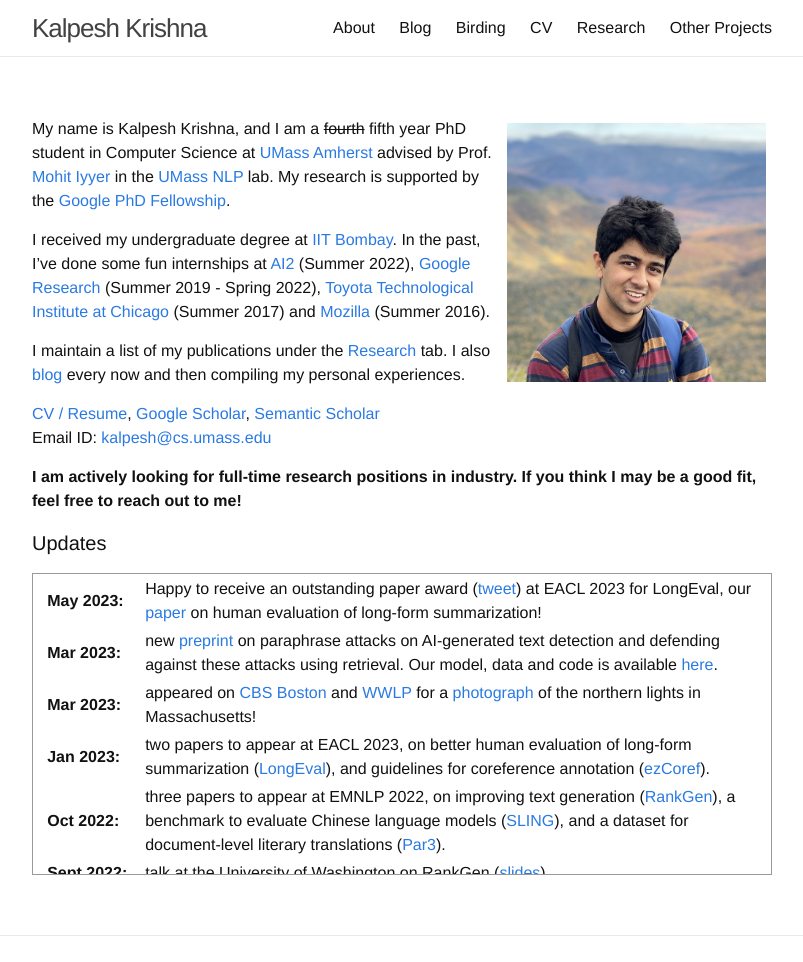
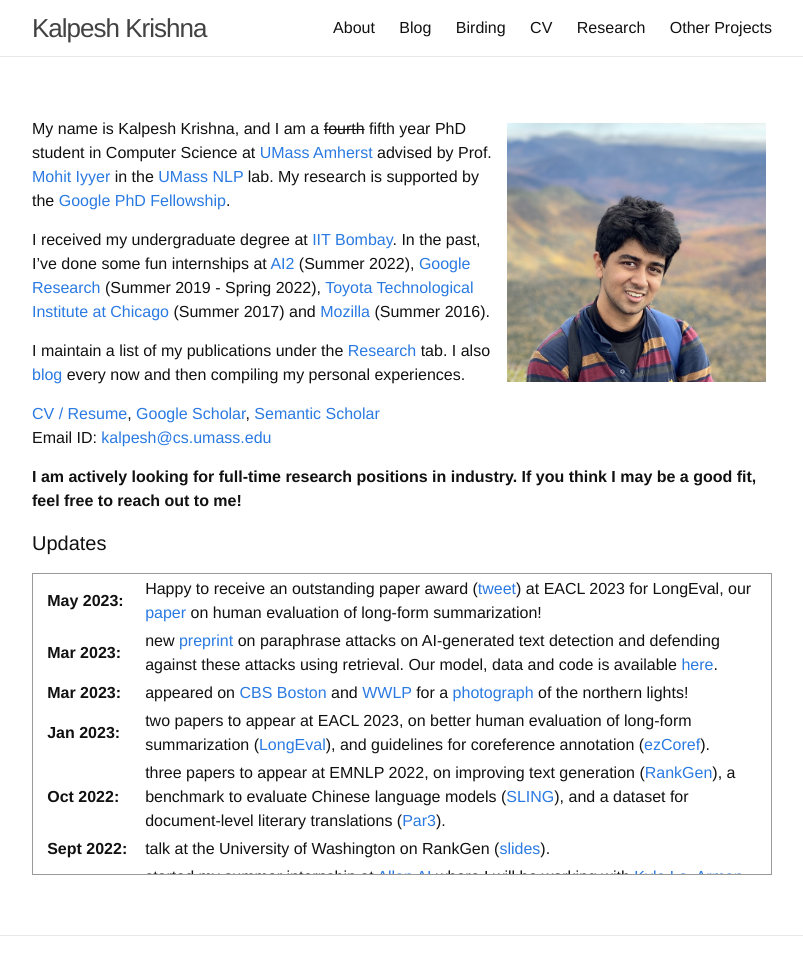
Before and after one commit to martiansideofthemoon/martiansideofthemoon.github.io, a Jekyll site: the page built from index.md, in a window 1280 px wide, cut to the strip 0-962 px from the top of the page. Shown: the whole strip, without its empty margins (238-1041 px from the left). Built offline with Jekyll 4.4.1, drawn with Linux system fonts in a browser that asks for light colours; comment, search, counter and statistics services are not loaded.

Commit message:
Update index.md

```diff
--- a/index.md
+++ b/index.md
@@ -24,7 +24,7 @@ Email ID: [kalpesh@cs.umass.edu](mailto:kalpesh@cs.umass.edu)
 <col width="650px">
 <tr><td><b>May 2023:</b></td><td>Happy to receive an outstanding paper award (<a href="https://twitter.com/kalpeshk2011/status/1654133082247815169">tweet</a>) at EACL 2023 for LongEval, our <a href="https://arxiv.org/abs/2301.13298">paper</a> on human evaluation of long-form summarization!</td></tr>
 <tr><td><b>Mar 2023:</b></td><td>new <a href="https://arxiv.org/abs/2303.13408">preprint</a> on paraphrase attacks on AI-generated text detection and defending against these attacks using retrieval. Our model, data and code is available <a href="https://github.com/martiansideofthemoon/ai-detection-paraphrases">here</a>.</td></tr>
-  <tr><td><b>Mar 2023:</b></td><td>appeared on <a href="https://www.cbsnews.com/boston/news/northern-lights-captivate-stargazers-across-massachusetts/">CBS Boston</a> and <a href="https://www.wwlp.com/weather/weather-news/northern-lights-caught-on-camera-in-western-massachusetts/">WWLP</a> for a <a href="https://twitter.com/4cast4you/status/1639131581939077120">photograph</a> of the northern lights in Massachusetts!</td></tr>
+  <tr><td><b>Mar 2023:</b></td><td>appeared on <a href="https://www.cbsnews.com/boston/news/northern-lights-captivate-stargazers-across-massachusetts/">CBS Boston</a> and <a href="https://www.wwlp.com/weather/weather-news/northern-lights-caught-on-camera-in-western-massachusetts/">WWLP</a> for a <a href="https://twitter.com/4cast4you/status/1639131581939077120">photograph</a> of the northern lights!</td></tr>
   <tr><td><b>Jan 2023:</b></td><td>two papers to appear at EACL 2023, on better human evaluation of long-form summarization (<a href="https://arxiv.org/abs/2301.13298">LongEval</a>), and guidelines for coreference annotation (<a href="https://arxiv.org/abs/2210.07188">ezCoref</a>).</td></tr>
   <tr><td><b>Oct 2022:</b></td><td>three papers to appear at EMNLP 2022, on improving text generation (<a href="https://arxiv.org/abs/2205.09726">RankGen</a>), a benchmark to evaluate Chinese language models (<a href="https://arxiv.org/abs/2210.11689">SLING</a>), and a dataset for document-level literary translations (<a href="https://arxiv.org/abs/2210.14250">Par3</a>).</td></tr>
   <tr><td><b>Sept 2022:</b></td><td>talk at the University of Washington on RankGen (<a href="https://drive.google.com/file/d/1320bRCUIzGnj4CAHmcVBTOdpE43tE0yB/view?usp=sharing">slides</a>).</td></tr>
```
